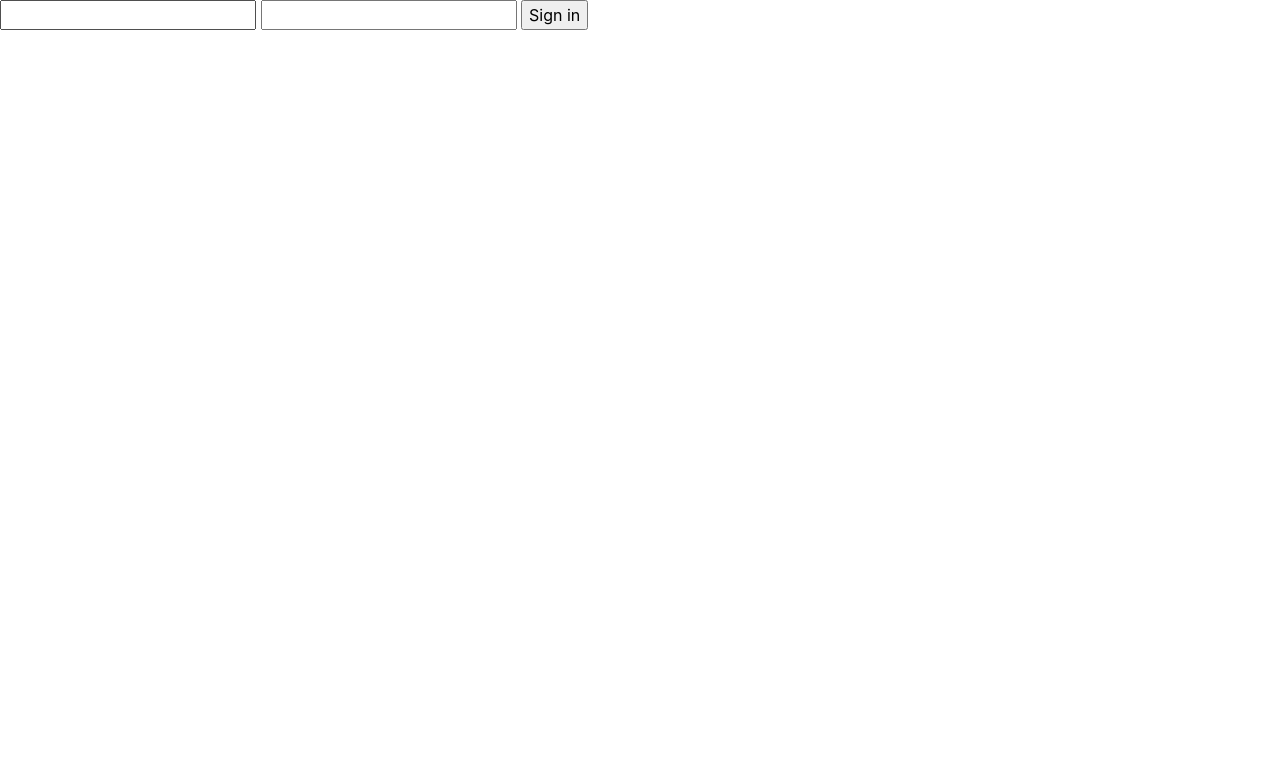
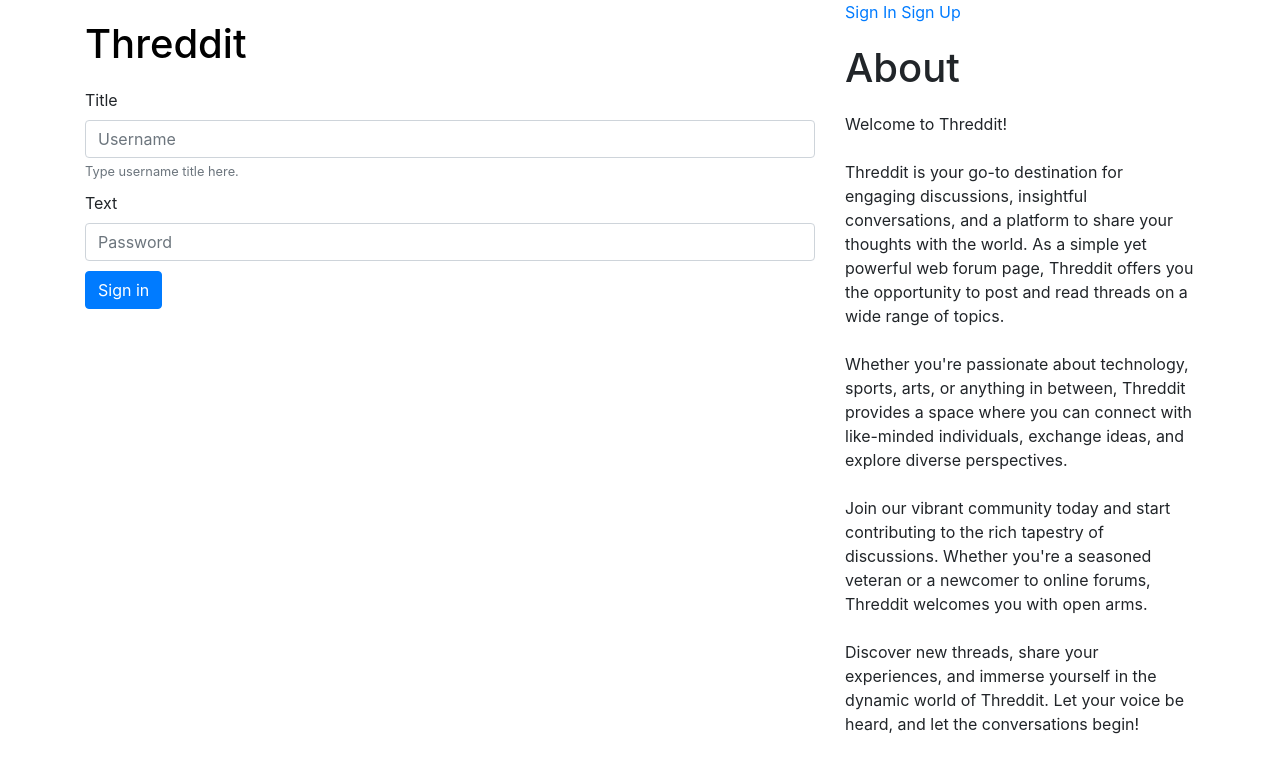
Before and after one commit to tukkimiesjonni/cybersecurityproject1, a Flask app: page /login in a window 1280 px wide. Before the commit the part shown is almost empty. Shown: the top 775 px of the page. Run offline with Flask 3, Linux system fonts and the light colour scheme; some libraries are stand-ins or nearby versions.

Commit message:
Modified login screen so it works with bootstrap CSS

```diff
--- a/templates/login.html
+++ b/templates/login.html
@@ -2,14 +2,78 @@
 <html>
     <head>
         <meta charset="UTF-8">
-        <meta name="viewport" content="width=device-width, initial-scale=1">
+        <meta name="viewport" content="width=device-width, initial-scale=1, shrink-to-fit=no">
         <link rel="stylesheet" href="https://stackpath.bootstrapcdn.com/bootstrap/4.5.0/css/bootstrap.min.css">
+        <style>
+            h1 {
+                margin-top: 20px;
+                margin-bottom: 20px;
+            }
+            .threads p {
+                word-wrap: break-word;
+            }
+            form {
+                margin-bottom: 20px;
+            }
+            small {
+                margin-bottom: 10px;
+            }
+            button {
+                margin-top: 10px;
+            }
+        </style>
+        <title>Threddit</title>
     </head>
     <body>
-        <form action="/login" method="post">
-            <input type="text" name="username">
-            <input type="password" name="password">
-            <input type="submit" value="Sign in">
-        </form>
+        <div class="container">
+            <div class="row">
+                <div class="col-8">
+                    <h1><a href="/" style="text-decoration: none; color: black;">Threddit</a></h1>
+                    <form action="/login" method="post">
+                        <div class="form-username">
+                            <label for="input-username">Title</label>
+                            <input type="text" class="form-control" id="input-username" aria-describedby="Username" placeholder="Username" name="username">
+                            <small id="username" class="form-text text-muted">Type username title here.</small>
+                        </div>
+                        <div class="form-password">
+                            <label for="input-content">Text</label>
+                            <input type="password" class="form-control" id="input-password" placeholder="Password" name="password">
+                        </div>
+                        <button type="submit" value="post" class="btn btn-primary">Sign in</button>
+                    </form>
+                </div>
+                <div class="col-4">
+                    <div class="redirect-links">
+                        {% if not session.username %}
+                        <a href="/login">Sign In<a/>
+                        <a href="/register">Sign Up</a>
+                        {% endif %}
+
+                        {% if session.username %}
+                        <a href="/logout">Sign Out</a>
+                        {% endif %}
+                    </div>
+                    <div class="user-info">
+                        {% if session.username %}
+                        <p>You are logged in as {{ session.username }}</p>
+                        {% endif %}
+                    </div>
+                    <div class="about">
+                        <h1>About</h1>
+                        <p>
+                            Welcome to Threddit!<br><br>
+
+                            Threddit is your go-to destination for engaging discussions, insightful conversations, and a platform to share your thoughts with the world. As a simple yet powerful web forum page, Threddit offers you the opportunity to post and read threads on a wide range of topics.<br><br>
+
+                            Whether you're passionate about technology, sports, arts, or anything in between, Threddit provides a space where you can connect with like-minded individuals, exchange ideas, and explore diverse perspectives.<br><br>
+
+                            Join our vibrant community today and start contributing to the rich tapestry of discussions. Whether you're a seasoned veteran or a newcomer to online forums, Threddit welcomes you with open arms.<br><br>
+
+                            Discover new threads, share your experiences, and immerse yourself in the dynamic world of Threddit. Let your voice be heard, and let the conversations begin!<br><br>
+                        </p>
+                    </div>
+                </div>
+            </div>
+        </div>
     </body>
 </html>
```
